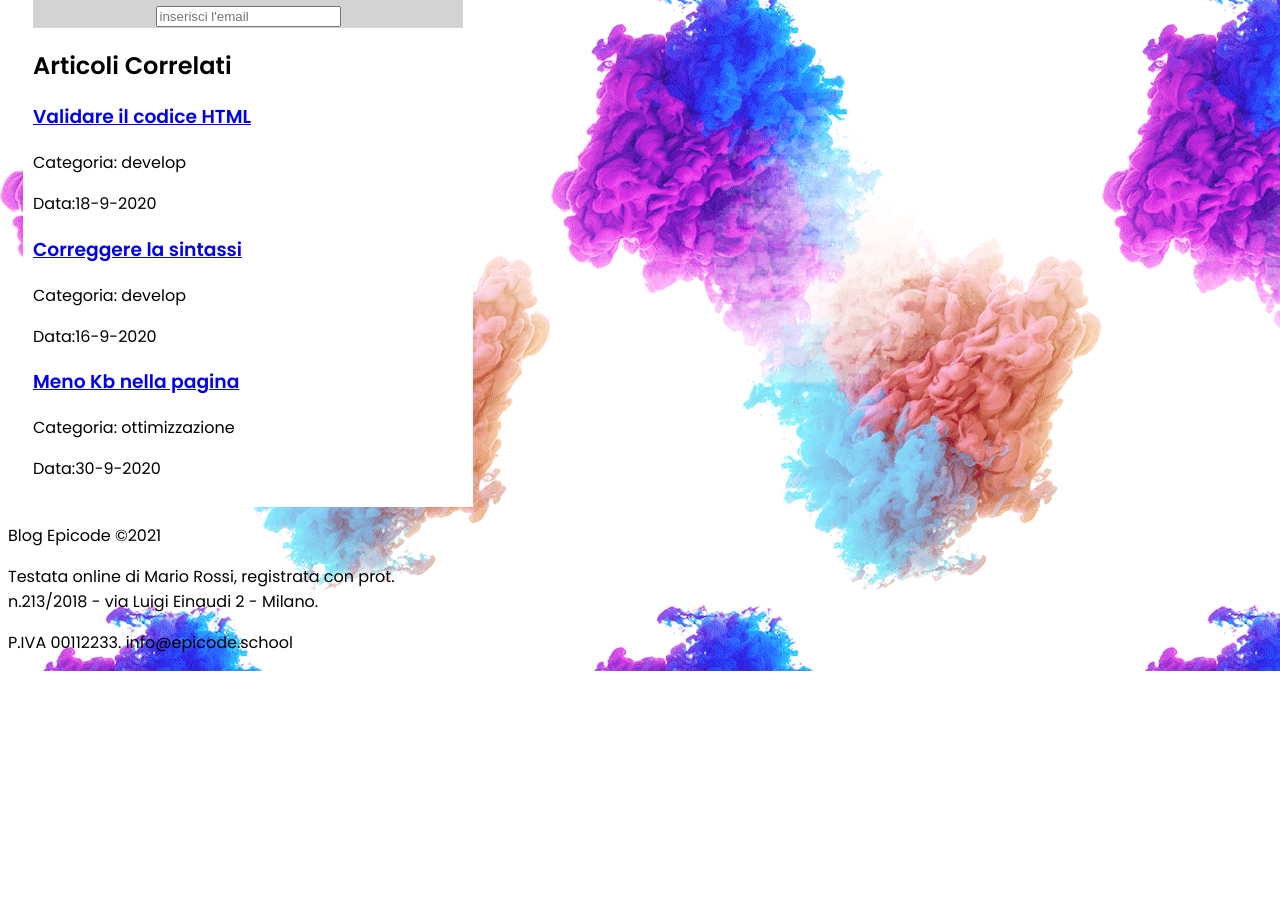
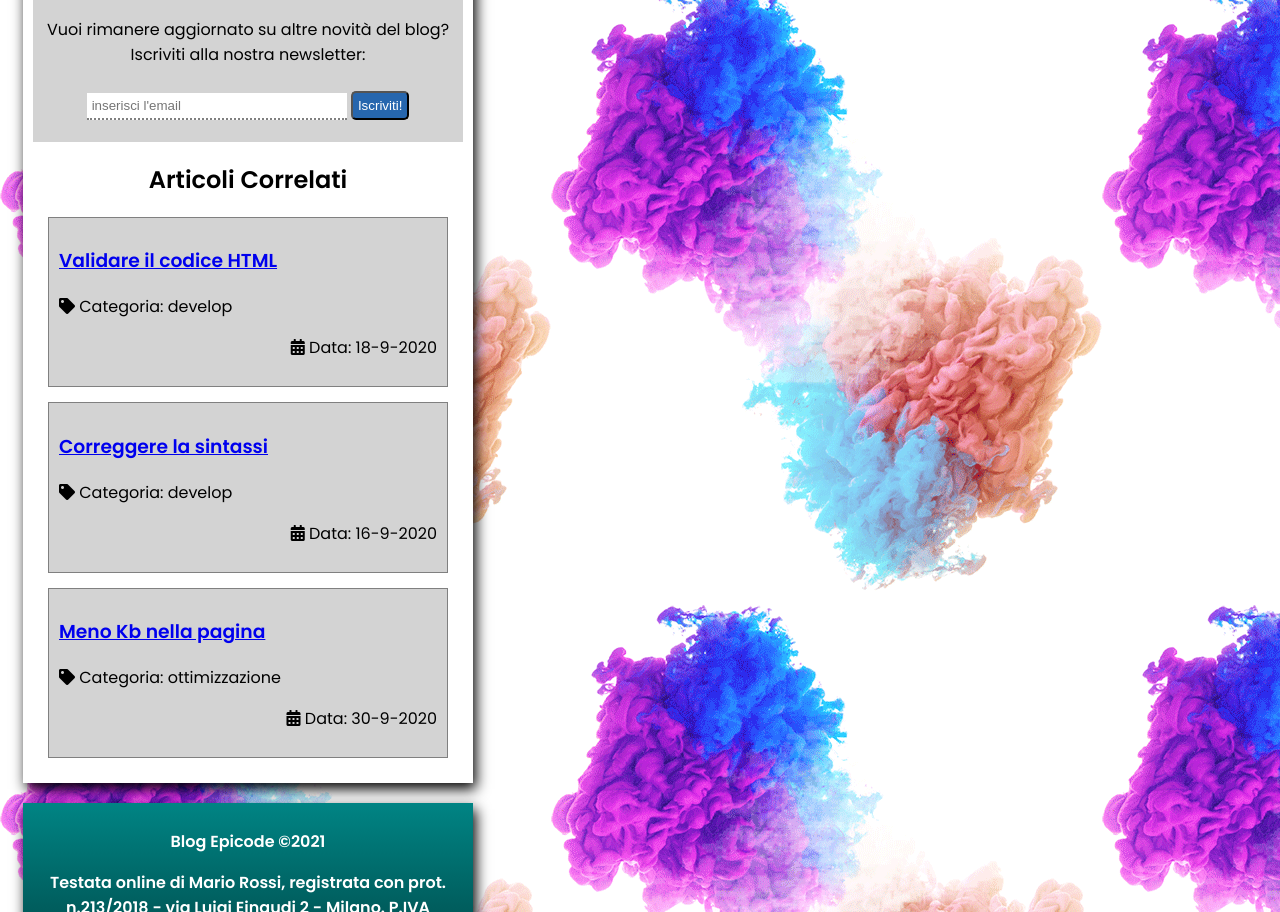
Before and after one commit to Chiara1029/U1-W1-D4, a plain HTML site: page index.html in a window 1280 px wide. Shown: the part 1888-2800 px from the top of the page. Before the commit the page ends 2559 px from the top, so only its background shows below. Drawn offline with Linux system fonts and the light colour scheme.

Commit message:
2nd attempt-corrections

```diff
--- a/assets/css/style.css
+++ b/assets/css/style.css
@@ -1,5 +1,6 @@
 /* IMPOSTAZIONI GENERALI */
 @import url('https://fonts.googleapis.com/css2?family=Poppins:wght@400;600&display=swap');
+
 
 body{
     width: 450px;
@@ -10,14 +11,27 @@ body{
 }
 
 /* HEADER */
+header{
+
+    box-shadow: 18px 5px 9px 0px;
+}
+
 .header-box{
     background: linear-gradient(#00d4ff, #104d6b) ;
     width: 100%;
     height: 280px;
-    color: white;
     text-align: center;
     font-weight: 600;
     margin-left: 15px;
+    margin-bottom: 20px;
+}
+
+.header-box p {
+    color: white;
+}
+.header-box a{
+    text-decoration: none;
+    color: white;
 }
 
 .header-img{
@@ -37,6 +51,8 @@ main{
     margin-inline: auto;
     padding: 10px;
     margin-left: 15px;
+    box-shadow: 3px 6px 13px 0px;
+    margin-bottom: 20px;
 }
 
 
@@ -56,6 +72,10 @@ main{
 .second-section>p>span{
     color: rgb(169, 0, 169);
     font-weight: 600;
+}
+
+.second-section li{
+    padding: 5px;
 }
 
 
@@ -91,12 +111,60 @@ iframe{
 .news{
     background-color: lightgray;
     width: 100%;
+    height: 180px;
     text-align: center;
 }
 .news h2{
     text-transform: uppercase;
 }
+.news input{
+    width: 250px;
+    padding: 5px;
+    margin-top: 10px;
+    border: none;
+    border-bottom: dotted 2px grey;
+}
+.news button{
+    background-color: rgb(38, 102, 174);
+    padding: 5px;
+    color: white;
+    border-radius: 5px;
+}
 
 /* ELEMENTI NELL' ASIDE */
+.aside{
+    margin-top: 20px;
+}
+.aside h2{
+    text-align: center;
+}
+.aside div{
+    background-color: lightgrey;
+    border: solid 1px grey;
+    margin: 15px;
+    padding: 10px;
+}
+.date{
+    text-align: end;
+}
+/* FOOTER */
+footer{
+    background: linear-gradient(0deg, rgba(0,71,71,1) 17%, rgb(0, 132, 132) 100%);
+    width: 430px;
+    height: 180px;
+    text-align: center;
+    font-weight: 600;
+    margin-left: 15px;
+    padding: 10px;
+    box-shadow: 3px 6px 13px 0px;
+    margin-bottom: 20px;
+}
 
-/* FOOTER */
+footer p{
+    color: white;
+}
+
+footer a{
+    color: rgb(169, 0, 169);
+    font-weight: 600;
+}
--- a/index.html
+++ b/index.html
@@ -24,9 +24,9 @@
           <img src="./assets/img/logo.svg" alt="logo epicode" />
         </div>
         <p>EPICODE - IL BLOG DEI DEVELOPERS</p>
-        <p><i class="fas fa-arrow-right"></i> HOME <i class="fas fa-arrow-left"></i></p>
-        <p><i class="fas fa-arrow-right"></i> ARTICOLI <i class="fas fa-arrow-left"></i></p>
-        <p><i class="fas fa-arrow-right"></i> LAVORA CON NOI <i class="fas fa-arrow-left"></i></p>
+        <p><i class="fas fa-arrow-right"></i><a href="#"> HOME </a><i class="fas fa-arrow-left"></i></p>
+        <p><i class="fas fa-arrow-right"></i><a href="#"> ARTICOLI </a><i class="fas fa-arrow-left"></i></p>
+        <p><i class="fas fa-arrow-right"></i><a href="#"> LAVORA CON NOI </a><i class="fas fa-arrow-left"></i></p>
       </div>
     </header>
 
@@ -119,44 +119,35 @@
           <h2>novità</h2>
           <p>Vuoi rimanere aggiornato su altre novità del blog? Iscriviti alla nostra newsletter:</p>
           <input type="email" placeholder="inserisci l'email" />
-
-          <!--dotted line
-          tasto blu "Iscriviti!"-->
+          <button type="submit">Iscriviti!</button>
         </div>
       </section>
 
-      <section>
+      <section class="aside">
         <h2>Articoli Correlati</h2>
         <div>
           <h3><a href="#">Validare il codice HTML</a></h3>
-          <p><!--tag icon-->Categoria: develop</p>
-          <!--in basso a dx date-->
-          <p>Data:18-9-2020</p>
+          <p><i class="fas fa-tag"></i> Categoria: develop</p>
+          <p class="date"><i class="fas fa-calendar-alt"></i> Data: 18-9-2020</p>
         </div>
         <div>
           <h3><a href="#">Correggere la sintassi</a></h3>
-          <p><!--tag icon-->Categoria: develop</p>
-          <!--in basso a dx date-->
-          <p>Data:16-9-2020</p>
+          <p><i class="fas fa-tag"></i> Categoria: develop</p>
+          <p class="date"><i class="fas fa-calendar-alt"></i> Data: 16-9-2020</p>
         </div>
         <div>
           <h3><a href="#">Meno Kb nella pagina</a></h3>
-          <p><!--tag icon-->Categoria: ottimizzazione</p>
-          <!--in basso a dx date-->
-          <p>Data:30-9-2020</p>
+          <p><i class="fas fa-tag"></i> Categoria: ottimizzazione</p>
+          <p class="date"><i class="fas fa-calendar-alt"></i> Data: 30-9-2020</p>
         </div>
-        <!--tutti i div devono avere background grigio e un border poco più scuro-->
       </section>
     </main>
 
     <footer>
-      <!--sfumatura background-->
       <p>Blog Epicode &copy;2021</p>
-      <p>Testata online di Mario Rossi, registrata con prot. n.213/2018 - via Luigi Einaudi 2 - Milano.</p>
       <p>
-        P.IVA 00112233.
-        <!--email in viola-->
-        info@epicode.school
+        Testata online di Mario Rossi, registrata con prot. n.213/2018 - via Luigi Einaudi 2 - Milano. P.IVA 00112233.
+        <a href="#"> info@epicode.school </a>
       </p>
     </footer>
   </body>
```
